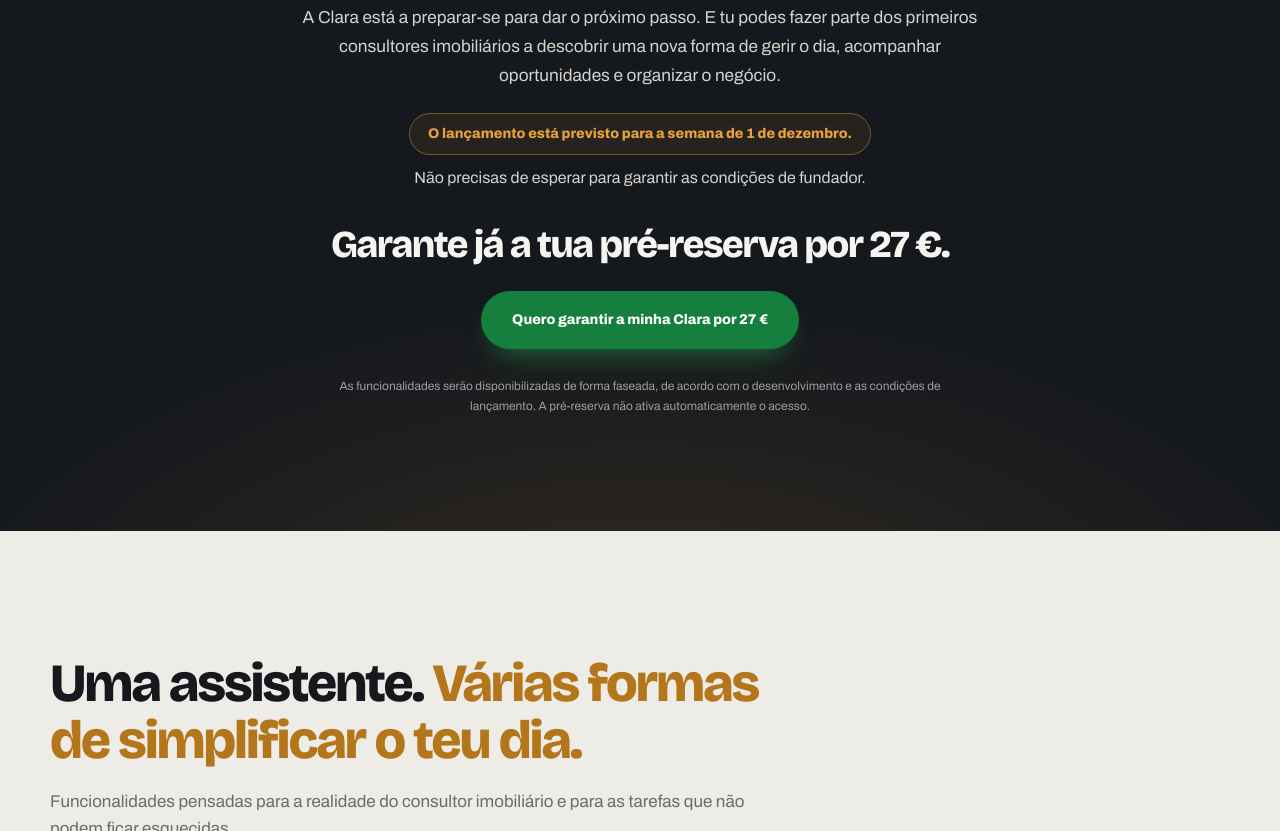
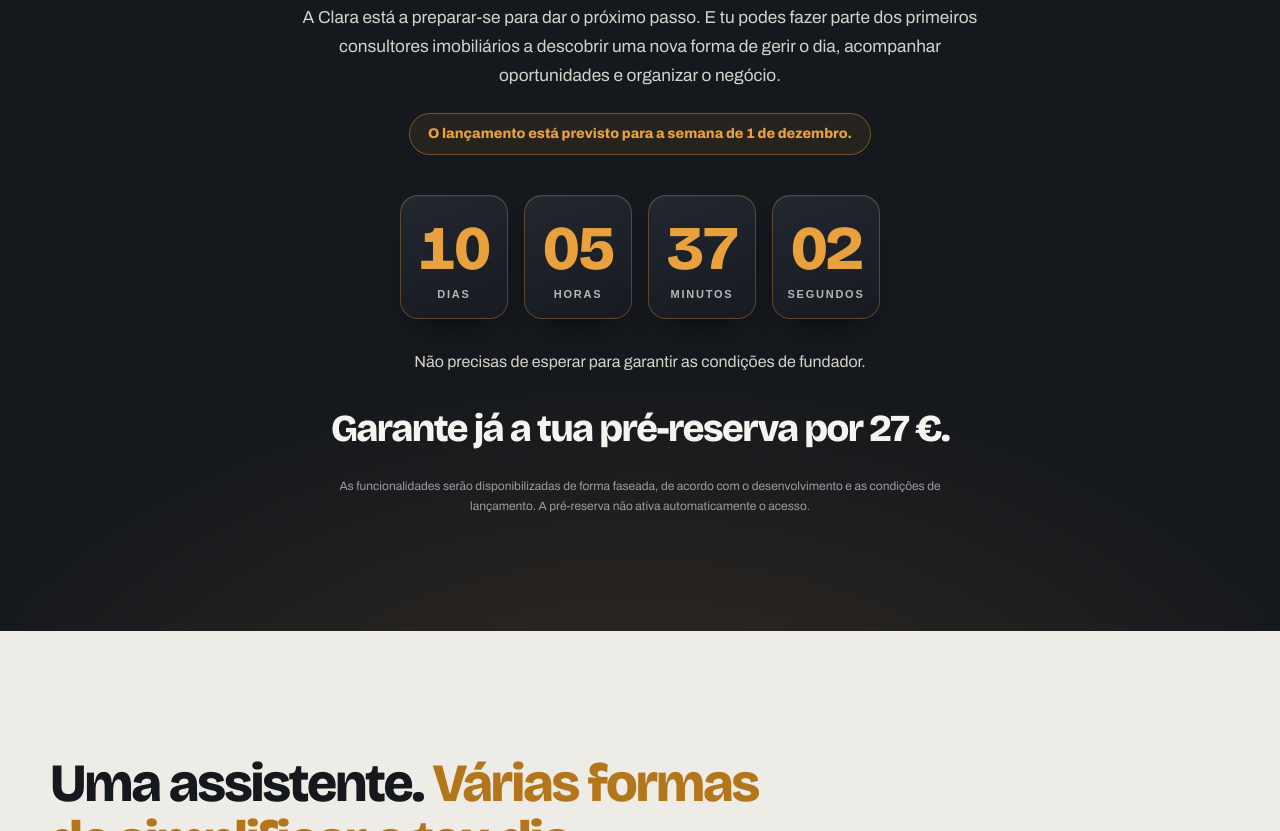
Before and after one commit to 4improvementsportugal-ops/funcionalidades-clara, a plain HTML site: page index.html in a window 1280 px wide. Shown: the part 2136-2967 px from the top of the page. Drawn offline with nearby package versions, Linux system fonts and the light colour scheme.

Commit message:
Cronómetro até ao lançamento no lugar do botão
Co-Authored-By: Claude Sonnet 5.5 <noreply@anthropic.com>

```diff
--- a/index.html
+++ b/index.html
@@ -359,6 +359,15 @@
   .launch-cta{background:#15803D;color:#fff;min-height:58px;padding:16px 30px;font-size:14px;box-shadow:0 14px 30px -14px rgba(31,157,85,.8)}.launch-cta:hover{background:#166534}
   .launch-note{max-width:640px;margin:28px auto 0;font-size:12px;line-height:1.6;color:#9A9DA3}
   @media(max-width:650px){.launch .eyebrow{text-align:center}.launch .eyebrow::before{display:none}.launch-cta{width:100%;padding:16px 18px;font-size:13px}.launch-date{font-size:13px}}
+
+  /* cronómetro */
+  .countdown{display:flex;justify-content:center;gap:clamp(8px,1.6vw,16px);margin:30px auto 30px}
+  .cd-box{min-width:clamp(70px,11vw,108px);padding:clamp(14px,2vw,22px) 10px clamp(12px,1.6vw,18px);border-radius:18px;background:linear-gradient(160deg,#222730,#171a20);border:1px solid rgba(232,161,60,.3);box-shadow:0 18px 34px -22px #000,inset 0 1px 0 rgba(255,255,255,.05)}
+  .cd-box strong{display:block;font:800 clamp(34px,5.6vw,62px)/1 var(--display);letter-spacing:-.03em;color:var(--gold);font-variant-numeric:tabular-nums}
+  .cd-box span{display:block;margin-top:9px;font:700 clamp(9px,1vw,11px)/1 Arial,sans-serif;letter-spacing:.16em;text-transform:uppercase;color:#B5B6B6}
+  .cd-done{margin:26px 0;font:800 22px var(--display);color:var(--gold)}.cd-done[hidden]{display:none}
+  .launch-sub{margin-top:6px}
+  @media(max-width:400px){.cd-box{min-width:0;flex:1;padding-inline:4px}.cd-box span{letter-spacing:.08em}}
   </style>
 </head>
 <body>
@@ -415,9 +424,15 @@
       <h2 id="launch-title">A tua nova forma de trabalhar <span class="gold">está quase a chegar.</span></h2>
       <p class="launch-lead">A Clara está a preparar-se para dar o próximo passo. E tu podes fazer parte dos primeiros consultores imobiliários a descobrir uma nova forma de gerir o dia, acompanhar oportunidades e organizar o negócio.</p>
       <p class="launch-date">O lançamento está previsto para a semana de 1 de dezembro.</p>
+      <div class="countdown" id="countdown" role="timer" aria-label="Tempo que falta para o lançamento, a 1 de dezembro de 2026">
+        <div class="cd-box"><strong id="cd-d">00</strong><span>dias</span></div>
+        <div class="cd-box"><strong id="cd-h">00</strong><span>horas</span></div>
+        <div class="cd-box"><strong id="cd-m">00</strong><span>minutos</span></div>
+        <div class="cd-box"><strong id="cd-s">00</strong><span>segundos</span></div>
+      </div>
+      <p class="cd-done" id="cd-done" hidden>O lançamento da Nº5 Clara começou.</p>
       <p class="launch-sub">Não precisas de esperar para garantir as condições de fundador.</p>
       <h3>Garante já a tua pré-reserva por 27 €.</h3>
-      <a class="btn launch-cta" href="https://assistenteclara.numerocinco.pt/#reserva">Quero garantir a minha Clara por 27 €</a>
       <p class="launch-note">As funcionalidades serão disponibilizadas de forma faseada, de acordo com o desenvolvimento e as condições de lançamento. A pré-reserva não ativa automaticamente o acesso.</p>
     </div></section>
 
@@ -478,6 +493,12 @@
        if('IntersectionObserver' in window){new IntersectionObserver(([e])=>{if(e.isIntersecting)video.play().catch(()=>{});else video.pause()},{threshold:.4}).observe(video)}else video.play().catch(()=>{});
        const sync=()=>{soundBtn.hidden=!video.muted};video.addEventListener('volumechange',sync);sync();
        soundBtn.addEventListener('click',()=>{video.muted=false;video.loop=false;video.currentTime=0;video.play().catch(()=>{})});}
+     const cd=document.querySelector('#countdown');
+     if(cd){const alvo=Date.UTC(2026,11,1,0,0,0),p=n=>String(n).padStart(2,'0'),el={d:document.querySelector('#cd-d'),h:document.querySelector('#cd-h'),m:document.querySelector('#cd-m'),s:document.querySelector('#cd-s')},fim=document.querySelector('#cd-done');
+       const tick=()=>{let r=Math.max(0,Math.floor((alvo-Date.now())/1000));const d=Math.floor(r/86400);r-=d*86400;const h=Math.floor(r/3600);r-=h*3600;const m=Math.floor(r/60);const s=r-m*60;
+         el.d.textContent=p(d);el.h.textContent=p(h);el.m.textContent=p(m);el.s.textContent=p(s);
+         if(alvo-Date.now()<=0){cd.hidden=true;fim.hidden=false;clearInterval(id)}};
+       const id=setInterval(tick,1000);tick();}
    })();
   </script>
 </body>
```
